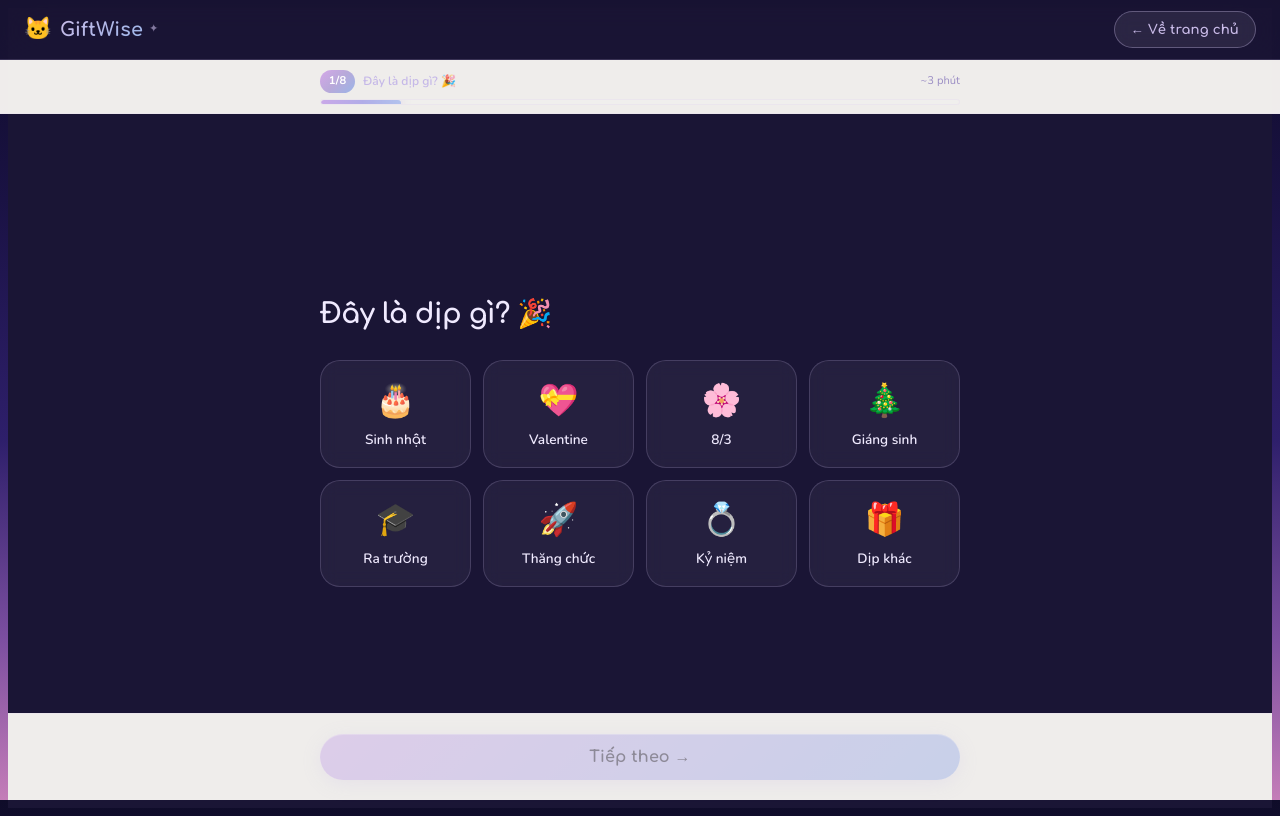
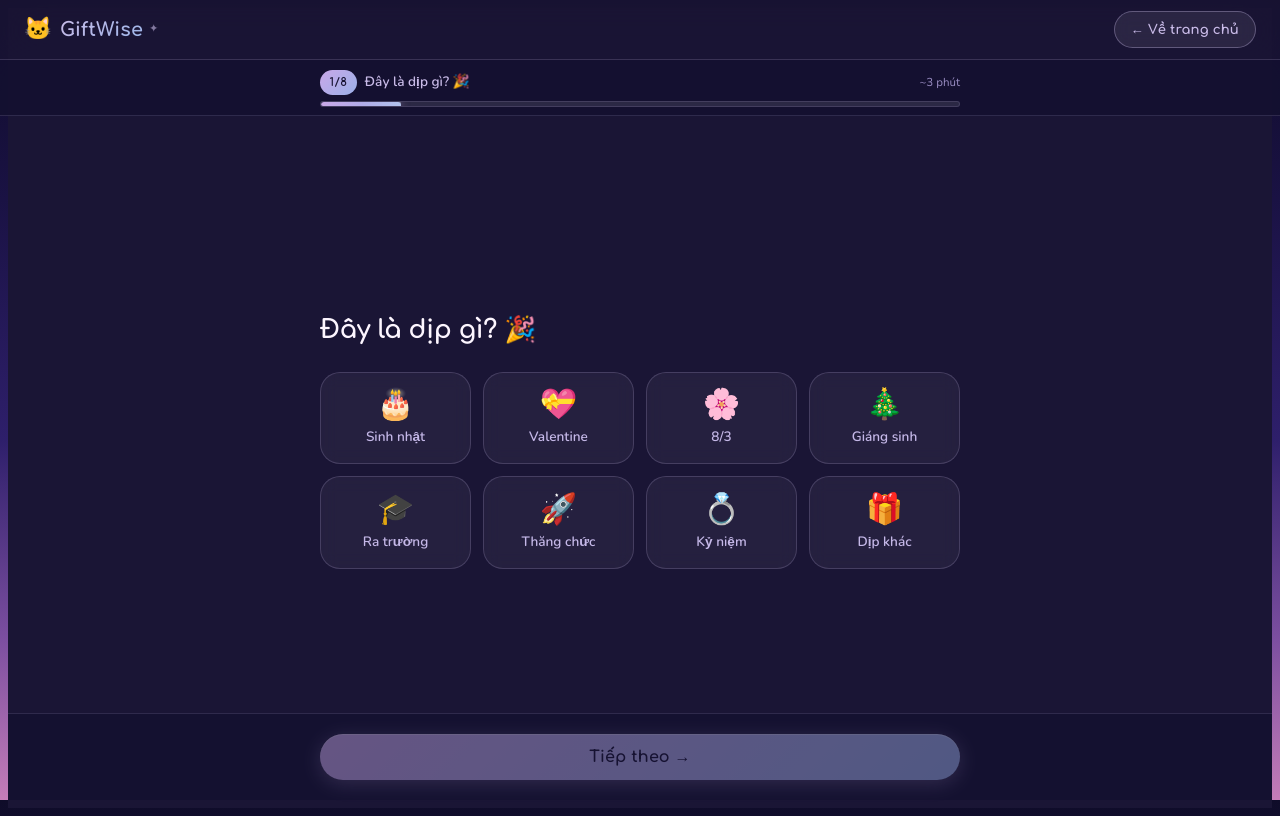
Before and after one commit to loc386308-byte/giftwise, a Next.js app: page /quiz in a window 1280 px wide. Built offline with nearby package versions, Linux system fonts and the light colour scheme.

Commit message:
polish: balanced typography system - Comfortaa/Nunito/Nunito Sans scale, dark glass quiz+results

```diff
--- a/app/globals.css
+++ b/app/globals.css
@@ -1,4 +1,4 @@
-@import url('https://fonts.googleapis.com/css2?family=Nunito:ital,wght@0,400;0,500;0,600;0,700;0,800;0,900;1,400&family=Comfortaa:wght@400;500;600;700&display=swap');
+@import url('https://fonts.googleapis.com/css2?family=Nunito:ital,wght@0,400;0,500;0,600;0,700;0,800;0,900;1,400&family=Nunito+Sans:ital,wght@0,300;0,400;0,600;0,700;1,300;1,400&family=Comfortaa:wght@400;500;600;700&display=swap');
 
 /* ============================================================
    KAWAII NIGHT ROOM — DESIGN TOKENS
@@ -167,13 +167,44 @@ body::after {
 }
 
 /* ============================================================
-   TYPOGRAPHY
+   TYPOGRAPHY SCALE
    ============================================================ */
+
+/* ── Type scale (fluid) ─────────────────────────────────────
+   --text-xs:   0.72rem / 1.5   → labels, badges
+   --text-sm:   0.85rem / 1.55  → body small, captions
+   --text-base: 0.975rem / 1.7  → body text
+   --text-md:   1.075rem / 1.65 → lead / subtitle
+   --text-lg:   1.25rem  / 1.5  → section labels
+   --text-xl:   1.5rem   / 1.3  → h3
+   --text-2xl:  1.875rem / 1.25 → h2
+   --text-3xl:  clamp(2rem, 5vw, 3rem) / 1.15 → h1
+   ──────────────────────────────────────────────────────── */
+:root {
+  --text-xs:   0.72rem;
+  --text-sm:   0.85rem;
+  --text-base: 0.975rem;
+  --text-md:   1.075rem;
+  --text-lg:   1.25rem;
+  --text-xl:   1.5rem;
+  --text-2xl:  1.875rem;
+  --text-3xl:  clamp(1.875rem, 5vw, 3rem);
+
+  --lh-tight:  1.2;
+  --lh-snug:   1.35;
+  --lh-normal: 1.6;
+  --lh-relaxed:1.75;
+
+  --ls-tight:  -0.02em;
+  --ls-normal: -0.01em;
+  --ls-wide:    0.04em;
+}
+
 h1, h2, h3, h4, h5, h6 {
   font-family: 'Comfortaa', 'Nunito', sans-serif;
   font-weight: 700;
-  line-height: 1.25;
-  letter-spacing: -0.01em;
+  line-height: var(--lh-snug);
+  letter-spacing: var(--ls-normal);
   color: var(--color-text);
 }
 
--- a/app/layout.tsx
+++ b/app/layout.tsx
@@ -88,7 +88,7 @@ export default function RootLayout({ children }: { children: React.ReactNode })
         <link rel="preconnect" href="https://fonts.googleapis.com" />
         <link rel="preconnect" href="https://fonts.gstatic.com" crossOrigin="anonymous" />
         <link
-          href="https://fonts.googleapis.com/css2?family=Comfortaa:wght@400;500;600;700&family=Nunito:ital,wght@0,400;0,500;0,600;0,700;0,800;0,900;1,400&display=swap"
+          href="https://fonts.googleapis.com/css2?family=Comfortaa:wght@400;500;600;700&family=Nunito:ital,wght@0,400;0,500;0,600;0,700;0,800;0,900;1,400&family=Nunito+Sans:ital,wght@0,300;0,400;0,600;0,700;1,400&display=swap"
           rel="stylesheet"
         />
         <script
--- a/app/quiz/page.tsx
+++ b/app/quiz/page.tsx
@@ -147,10 +147,16 @@ function OptionButton({
       whileTap={{ scale: 0.95 }}
       onClick={onClick}
       className={`option-card ${selected ? 'selected' : ''}`}
-      style={{ width: '100%', fontFamily: 'inherit' }}
+      style={{ width: '100%', fontFamily: "'Nunito',sans-serif" }}
     >
-      <span style={{ fontSize: '2rem' }}>{emoji}</span>
-      <span style={{ fontSize: '0.85rem', fontWeight: 600, color: 'var(--color-text)' }}>{label}</span>
+      <span style={{ fontSize: '1.875rem', lineHeight: 1 }}>{emoji}</span>
+      <span style={{
+        fontSize: 'var(--text-sm)',
+        fontWeight: 600,
+        fontFamily: "'Nunito',sans-serif",
+        color: selected ? 'var(--cream)' : 'var(--color-text-muted)',
+        lineHeight: 1.3,
+      }}>{label}</span>
     </motion.button>
   );
 }
@@ -169,7 +175,8 @@ function Chip({
       onClick={onClick}
       className={`chip ${selected ? 'selected' : ''}`}
       style={{
-        fontFamily: 'inherit',
+        fontFamily: "'Nunito',sans-serif",
+        fontSize: 'var(--text-sm)',
         opacity: disabled && !selected ? 0.4 : 1,
         cursor: disabled && !selected ? 'not-allowed' : 'pointer',
       }}
@@ -575,9 +582,10 @@ function QuizInner() {
             right: 0,
             zIndex: 99,
             padding: '0.625rem 1.5rem 0.5rem',
-            background: 'rgba(251,249,246,0.95)',
-            backdropFilter: 'blur(12px)',
-            borderBottom: '1px solid var(--color-border-light)',
+            background: 'rgba(20,17,48,0.88)',
+            backdropFilter: 'blur(20px)',
+            WebkitBackdropFilter: 'blur(20px)',
+            borderBottom: '1px solid rgba(201,187,232,0.15)',
           }}
         >
           <div style={{ maxWidth: '640px', margin: '0 auto' }}>
@@ -586,22 +594,23 @@ function QuizInner() {
               <div style={{ display: 'flex', alignItems: 'center', gap: '0.5rem' }}>
                 <span
                   style={{
-                    fontSize: '0.7rem',
+                    fontSize: 'var(--text-xs)',
                     fontWeight: 700,
-                    padding: '0.15rem 0.55rem',
+                    fontFamily: "'Comfortaa','Nunito',sans-serif",
+                    padding: '0.2rem 0.6rem',
                     borderRadius: '999px',
-                    background: 'var(--gradient-main)',
-                    color: 'white',
-                    letterSpacing: '0.02em',
+                    background: 'linear-gradient(135deg, #c9a8e8, #9bb0e8)',
+                    color: '#1a1535',
+                    letterSpacing: '0.03em',
                   }}
                 >
                   {currentStep + 1}/{TOTAL_STEPS}
                 </span>
-                <span style={{ fontSize: '0.75rem', fontWeight: 600, color: 'var(--color-text-muted)' }}>
+                <span style={{ fontSize: 'var(--text-sm)', fontWeight: 600, fontFamily: "'Nunito',sans-serif", color: 'var(--lavender-light)' }}>
                   {STEP_TITLES[currentStep]}
                 </span>
               </div>
-              <span style={{ fontSize: '0.7rem', color: 'var(--color-text-light)' }}>
+              <span style={{ fontSize: 'var(--text-xs)', fontFamily: "'Nunito',sans-serif", color: 'var(--color-text-light)' }}>
                 ~{Math.max(1, Math.ceil((TOTAL_STEPS - currentStep) * 0.3))} phút
               </span>
             </div>
@@ -663,11 +672,13 @@ function QuizInner() {
                 {/* Question Title */}
                 <h2
                   style={{
-                    fontSize: 'clamp(1.25rem, 4vw, 1.75rem)',
-                    fontWeight: 800,
-                    marginBottom: '1.75rem',
-                    color: 'var(--color-text)',
-                    letterSpacing: '-0.02em',
+                    fontSize: 'clamp(1.2rem, 3.5vw, 1.6rem)',
+                    fontFamily: "'Comfortaa','Nunito',sans-serif",
+                    fontWeight: 700,
+                    marginBottom: '1.5rem',
+                    color: 'var(--cream)',
+                    letterSpacing: 'var(--ls-normal)',
+                    lineHeight: 'var(--lh-snug)',
                   }}
                 >
                   {STEP_TITLES[currentStep]}
@@ -680,13 +691,14 @@ function QuizInner() {
                       display: 'inline-flex',
                       alignItems: 'center',
                       gap: '0.35rem',
-                      padding: '0.2rem 0.65rem',
+                      padding: '0.25rem 0.7rem',
                       borderRadius: '999px',
-                      background: 'rgba(168,85,247,0.08)',
-                      border: '1px solid rgba(168,85,247,0.2)',
-                      fontSize: '0.72rem',
+                      background: 'rgba(201,187,232,0.12)',
+                      border: '1px solid rgba(201,187,232,0.25)',
+                      fontSize: 'var(--text-xs)',
+                      fontFamily: "'Nunito',sans-serif",
                       fontWeight: 600,
-                      color: '#7c3aed',
+                      color: 'var(--lavender-light)',
                       marginBottom: '1rem',
                     }}
                   >
@@ -705,9 +717,10 @@ function QuizInner() {
         <div
           style={{
             padding: '1.25rem 1.5rem',
-            background: 'rgba(251,249,246,0.95)',
-            backdropFilter: 'blur(10px)',
-            borderTop: '1px solid var(--color-border-light)',
+            background: 'rgba(20,17,48,0.9)',
+            backdropFilter: 'blur(16px)',
+            WebkitBackdropFilter: 'blur(16px)',
+            borderTop: '1px solid rgba(201,187,232,0.15)',
             position: 'sticky',
             bottom: 0,
           }}
@@ -768,10 +781,11 @@ function QuizInner() {
                   background: 'none',
                   border: 'none',
                   color: 'var(--color-text-muted)',
-                  fontSize: '0.82rem',
+                  fontSize: 'var(--text-sm)',
+                  fontFamily: "'Nunito',sans-serif",
                   cursor: 'pointer',
-                  fontFamily: 'inherit',
                   textDecoration: 'underline',
+                  textUnderlineOffset: '3px',
                   padding: '0.25rem 0',
                   textAlign: 'center',
                 }}
@@ -788,10 +802,10 @@ function QuizInner() {
 
 export default function QuizPage() {
   const quizSkeleton = (
-    <div style={{ paddingTop: '60px', minHeight: '100dvh', background: 'var(--color-bg)' }}>
+    <div style={{ paddingTop: '60px', minHeight: '100dvh', background: 'transparent' }}>
       {/* Progress bar skeleton */}
-      <div style={{ height: '4px', background: 'var(--color-border-light)', position: 'fixed', top: '60px', left: 0, right: 0, zIndex: 99 }}>
-        <div style={{ width: '12%', height: '100%', background: 'var(--gradient-main)', borderRadius: '0 4px 4px 0' }} />
+      <div style={{ height: '4px', background: 'rgba(201,187,232,0.15)', position: 'fixed', top: '60px', left: 0, right: 0, zIndex: 99 }}>
+        <div style={{ width: '12%', height: '100%', background: 'linear-gradient(90deg,#c9a8e8,#9bb0e8)', borderRadius: '0 4px 4px 0' }} />
       </div>
       <div style={{ maxWidth: '540px', margin: '0 auto', padding: '3rem 1.5rem' }}>
         <div className="skeleton" style={{ width: '60%', height: '14px', borderRadius: '8px', marginBottom: '0.5rem' }} />
```
Also changed, not shown: app/results/page.tsx (+77 -54 lines).
